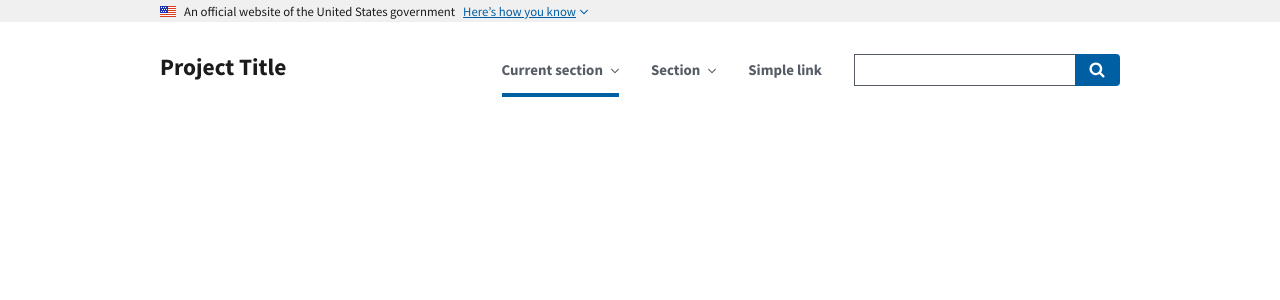
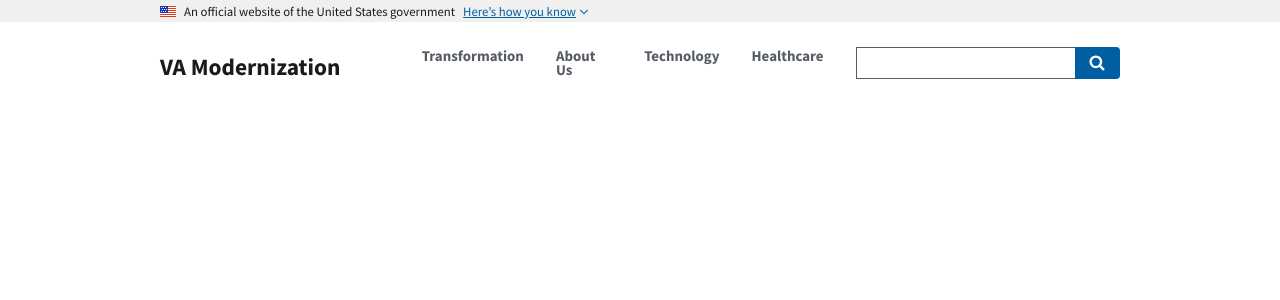
Before and after one commit to eghove/vamod-bcwhz-mockup, a React (Create React App) app in the folder bcwhz-mockup/: page / in a window 1280 px wide. Shown: the top 300 px of the page. Built offline with nearby package versions, Linux system fonts and the light colour scheme.

Commit message:
changing content of navbar

```diff
--- a/bcwhz-mockup/src/Components/NavBar/index.js
+++ b/bcwhz-mockup/src/Components/NavBar/index.js
@@ -1,5 +1,3 @@
-// React version of USDWS 2.0.1 Basic Header: https://federalist-proxy.app.cloud.gov/preview/uswds/uswds/release-2.0/components/preview/header--basic.html
-
 import React from 'react';
 
 
@@ -11,7 +9,7 @@
         <div className="usa-nav-container">
           <div className="usa-navbar">
             <div className="usa-logo" id="basic-logo">
-              <em className="usa-logo__text"><a href="/" title="Home" aria-label="Home">Project Title</a></em>
+              <em className="usa-logo__text"><a href="/" title="Home" aria-label="Home">VA Modernization</a></em>
             </div>
             <button className="usa-menu-btn">Menu</button>
           </div>
@@ -20,43 +18,27 @@
               <img src="/assets/img/close.svg" alt="close"></img>
             </button>
             <ul className="usa-nav__primary usa-accordion">
-              <li className="usa-nav__primary-item">
-                <button className="usa-accordion__button usa-nav__link  usa-current" aria-expanded="false" aria-controls="basic-nav-section-one">
-                  <span>Current section</span>
-                </button>
-                <ul id="basic-nav-section-one" className="usa-nav__submenu">
-                  <li className="usa-nav__submenu-item">
-                    <a href="#">Navigation link</a>
-                  </li>
-                  <li class="usa-nav__submenu-item">
-                    <a href="#">Navigation link</a>
-                  </li>
-                  <li class="usa-nav__submenu-item">
-                    <a href="#">Navigation link</a>
-                  </li>
-                </ul>
-              </li>
-              <li className="usa-nav__primary-item">
-                <button className="usa-accordion__button usa-nav__link" aria-expanded="false" aria-controls="basic-nav-section-two">
-                  <span>Section</span>
-                </button>
-                <ul id="basic-nav-section-two" className="usa-nav__submenu">
-                  <li className="usa-nav__submenu-item">
-                    <a href="#">Navigation link</a>
-                  </li>
-                  <li className="usa-nav__submenu-item">
-                    <a href="#">Navigation link</a>
-                  </li>
-                  <li className="usa-nav__submenu-item">
-                    <a href="#">Navigation link</a>
-                  </li>
-                </ul>
+             <li className="usa-nav__primary-item">
+                <a className="usa-nav__link" href="https://www.google.com/">
+                  <span>Transformation</span>
+                </a>
               </li>
               <li className="usa-nav__primary-item">
                 <a className="usa-nav__link" href="https://www.google.com/">
-                  <span>Simple link</span>
+                  <span>About Us</span>
                 </a>
               </li>
+              <li className="usa-nav__primary-item">
+                <a className="usa-nav__link" href="https://www.google.com/">
+                  <span>Technology</span>
+                </a>
+              </li>
+              <li className="usa-nav__primary-item">
+                <a className="usa-nav__link" href="https://www.google.com/">
+                  <span>Healthcare</span>
+                </a>
+              </li>
+
             </ul>
             <form className="usa-search usa-search--small ">
               <div role="search">
```
